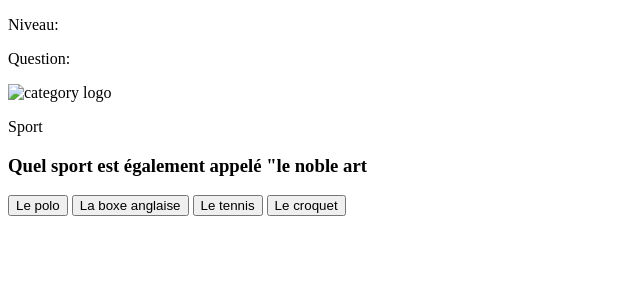
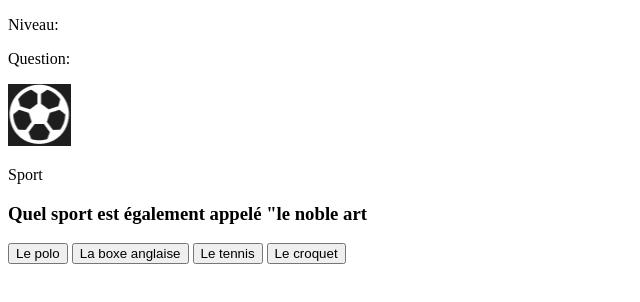
Before and after one commit to fbuisson/quizGame, a plain HTML site: page questions/questions.html in a window 1280 px wide. Shown: the whole page, without its empty margins (0-640 px from the left). Drawn offline with Linux system fonts and the light colour scheme; the site is published under a folder, as on GitHub Pages, so addresses that start at the root find nothing.

Commit message:
html questions done

```diff
--- a/questions/questions.html
+++ b/questions/questions.html
@@ -17,7 +17,7 @@
 
 <main>
     <div class="categoryConatiner">
-        <img class="categoryLogo sport" src="/questions/pic/logo-sport-temporaire.png" alt="category logo">
+        <img class="categoryLogo sport" src="pic/logo-sport-temporaire.png" alt="category logo">
         <p class="category sport">Sport</p>
     </div>
 
```
